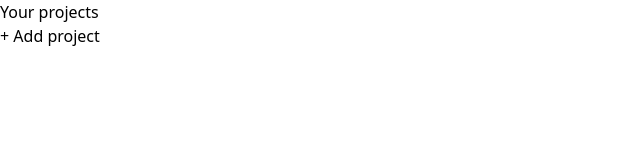
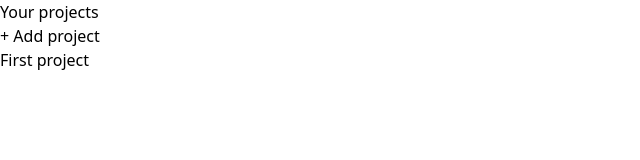
Before and after one commit to ArturDevCraft/React_Course-Project_6, a React (Vite) app: page / in a window 1280 px wide. Shown: the top 160 px of the page, without its empty margins (0-640 px from the left). Built offline with nearby package versions, Linux system fonts and the light colour scheme.

Commit message:
Change location of component jsx files

```diff
--- a/src/App.jsx
+++ b/src/App.jsx
@@ -1,8 +1,15 @@
 import { useState } from 'react';
-import Sidebar from './Sidebar';
-import AddProject from './AddProject';
+import Sidebar from './components/Sidebar';
+import AddProject from './components/AddProject';
 function App() {
-	const [yourProjects, setYourProjects] = useState([]);
+	const [yourProjects, setYourProjects] = useState([
+		{
+			title: 'First project',
+			description:
+				'Lorem ipsum, dolor sit amet consectetur adipisicing elit. Cumque, earum.',
+			date: '10/28/2024',
+		},
+	]);
 	const [whatInWorkspace, setWhatInWorkspace] = useState(false);
 
 	function handleSaveProject(title, description, date) {
@@ -29,13 +36,13 @@ function App() {
 	}
 
 	function handleEditProject(index) {
-		console.log(index);
+		setWhatInWorkspace('edit');
 	}
 
 	return (
 		<main className="flex flex-row justify-stretch h-dvh pt-10">
 			<Sidebar
-				onClickAddButton={()=>handleShowInWorkspace('add')}
+				onClickAddButton={() => handleShowInWorkspace('add')}
 				onClickEditProject={handleEditProject}
 				projects={yourProjects}
 			/>
@@ -47,7 +54,10 @@ function App() {
 					/>
 				)}
 
-				{}
+				{whatInWorkspace === 'edit' &&
+					{
+						//edit component
+					}}
 			</section>
 		</main>
 	);
```
Also changed, not shown: src/components/AddProject.jsx (renamed from src/AddProject.jsx), src/components/Sidebar.jsx (renamed from src/Sidebar.jsx).
